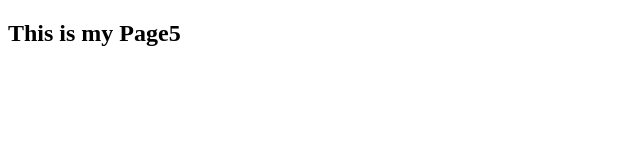
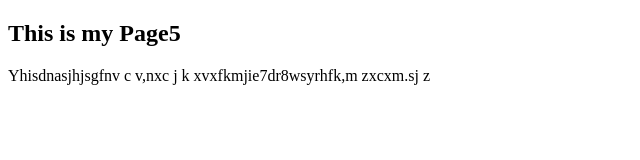
Before and after one commit to Kashish9717/KASHYA.in, a plain HTML site: page page5.html in a window 1280 px wide. Shown: the whole page, without its empty margins (0-640 px from the left). Drawn offline with Linux system fonts and the light colour scheme.

Commit message:
Added some content init

```diff
--- a/page5.html
+++ b/page5.html
@@ -7,5 +7,6 @@
 </head>
 <body>
     <h2>This is my Page5 </h2>
+    <p>Yhisdnasjhjsgfnv c v,nxc j k xvxfkmjie7dr8wsyrhfk,m zxcxm.sj z</p>
 </body>
 </html>
```
